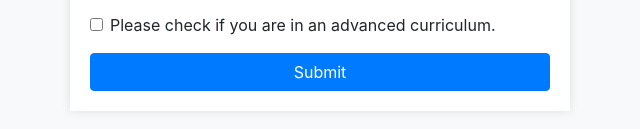
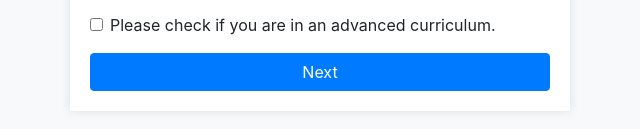
Before and after one commit to TheOracle343/Science, a plain HTML site: page index.html in a window 1280 px wide. Shown: the part 647-776 px from the top of the page, 320-960 px from the left. Drawn offline with nearby package versions, Linux system fonts and the light colour scheme; some packages are replaced by stand-ins of ours; a script that the page names is missing.

Commit message:
Hiding the 2nd div

```diff
--- a/index.html
+++ b/index.html
@@ -81,8 +81,8 @@
               >Please check if you are in an advanced curriculum.</label
             >
           </div>
-          <button type="submit" class="btn btn-primary btn-block" onclick="lillypad();">
-            Submit
+          <button class="btn btn-primary btn-block" onclick="lillypad();">
+            Next
           </button>
           <audio src="Our First Puzzle.mp3" style="display:none;" id="myAudio"></audio>
         </form>
@@ -93,6 +93,7 @@
     </div>
 
     <script>
+      document.getElementById("Personal Data").style.display = "none";
       const scriptURL =
       "https://script.google.com/macros/s/AKfycbw3WFndI5TXRubLfDryuZ7N57yVc9C_2GZTMe5tzfGa0iKcYNu7bJ-Z3o9m3-PrUX2S2A/exec";
       const form = document.forms["submit-to-google-sheet"];
@@ -129,7 +130,6 @@
       const audio = document.getElementById("myAudio");
       audio.currentTime = 0; // Rewinds to start so rapid clicks replay immediately
       audio.play();
-      document.getElementById("Personal Data").style.display = "none";
       document.getElementById("FirstPuzzle").style.display = "block";
     };
     </script>
```
